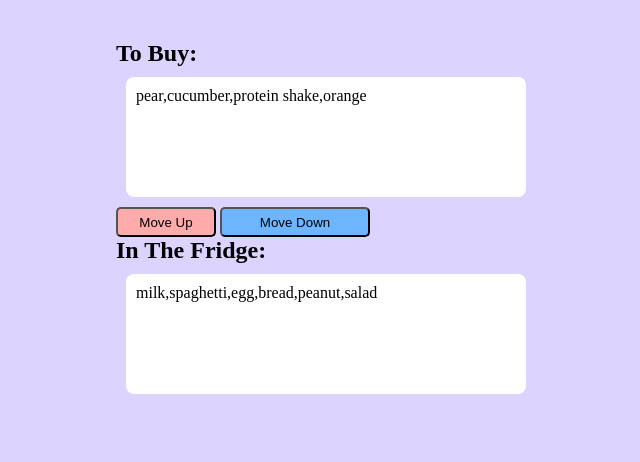
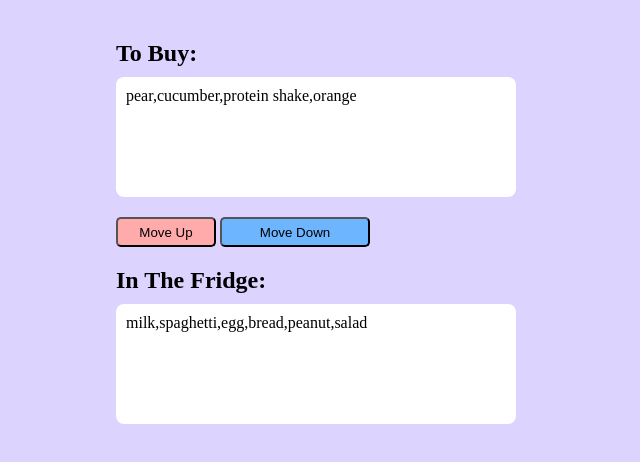
Before and after one commit to PJMantoss/grocery_stock, a plain HTML site: page index.html in a window 1280 px wide. Shown: the whole page, without its empty margins (324-964 px from the left). Drawn offline with Linux system fonts and the light colour scheme.

Commit message:
update styling

```diff
--- a/style.css
+++ b/style.css
@@ -16,12 +16,17 @@ body {
     margin: 40px auto 10px;
 }
 
+.btn-container {
+    margin: 20px 0
+}
+
 .grid {
     background-color: #FFFFFF;
-    width: 380px;
+    width: 100%;
+    max-width: 380px;
     height: 100px;
     border-radius: 8px;
-    margin: 10px;
+    margin: 10px auto;
     padding: 10px;
 }
 
```
